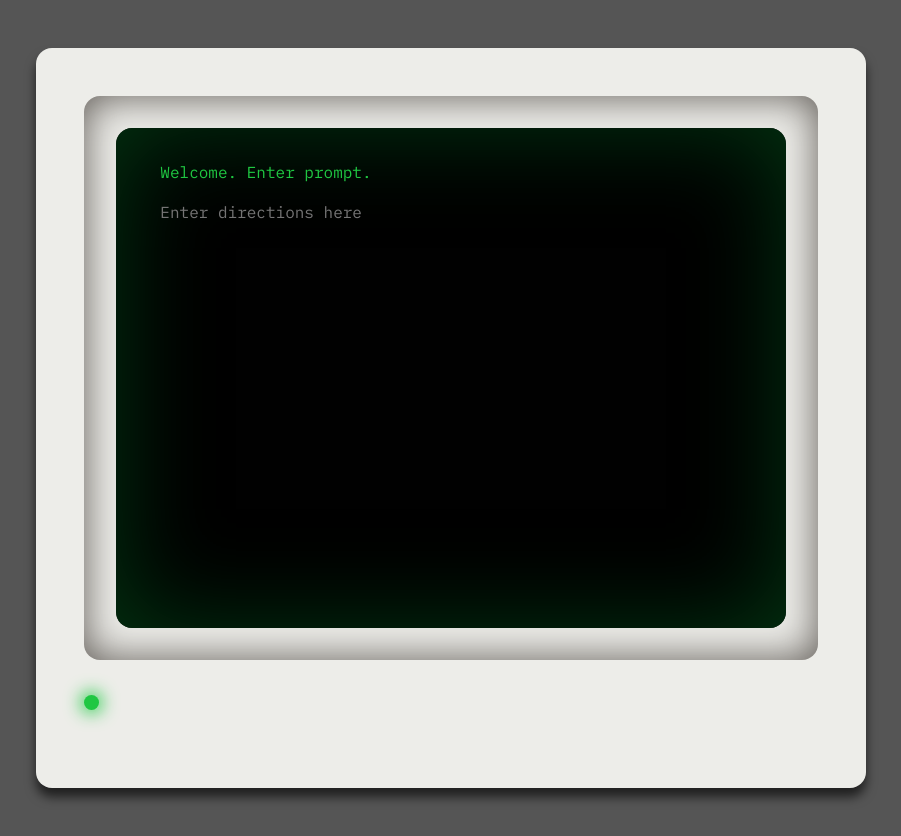
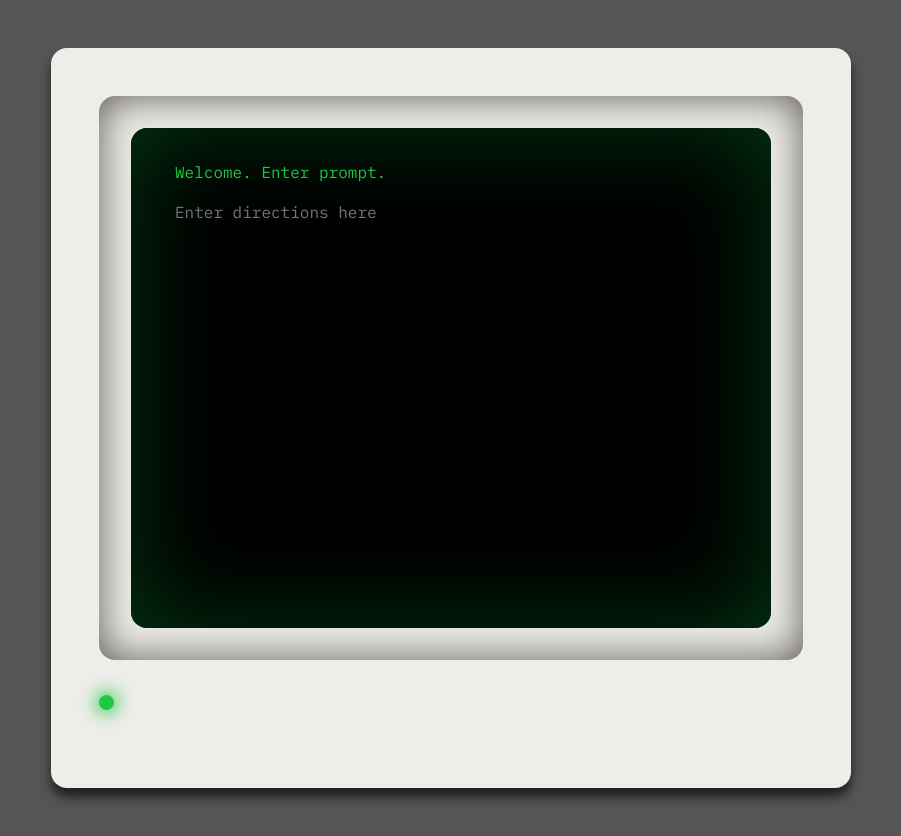
Before and after one commit to Ayeteejay/cyberdeck, a Gatsby site: page / in a window 1280 px wide. Shown: the whole page, without its empty margins (189-1090 px from the left). Built offline with nearby package versions, Linux system fonts and the light colour scheme; Gatsby itself is replaced by a stand-in of ours.

Commit message:
Adding in additional styles

```diff
--- a/src/components/computer.js
+++ b/src/components/computer.js
@@ -7,7 +7,7 @@ const Computer = ({ children }) => {
       <Container fluid>
         <Row>
           <Col md={8} className="mx-auto my-5">
-            <main id="computer-body">
+            <main id="computer-body" className="mx-auto">
               <Container>
                 <Row>
                   <Col className="p-0">
--- a/src/scss/globals/computer.scss
+++ b/src/scss/globals/computer.scss
@@ -21,6 +21,7 @@ main#computer-body {
   border-radius: 1rem;
   -webkit-box-shadow: 0px 9px 11px 0px rgba(0, 0, 0, 0.63);
   box-shadow: 0px 9px 11px 0px rgba(0, 0, 0, 0.63);
+  max-width: 800px;
 }
 #computer-screen-border {
   box-shadow: inset 0 0 40px variables.$plastic_light_black;
@@ -55,7 +56,7 @@ span#power-light {
   #computer-screen {
     border-radius: 0;
     box-shadow: none;
-    height: 75vh;
+    height: 100%;
   }
   span#power-light {
     display: none;
```
